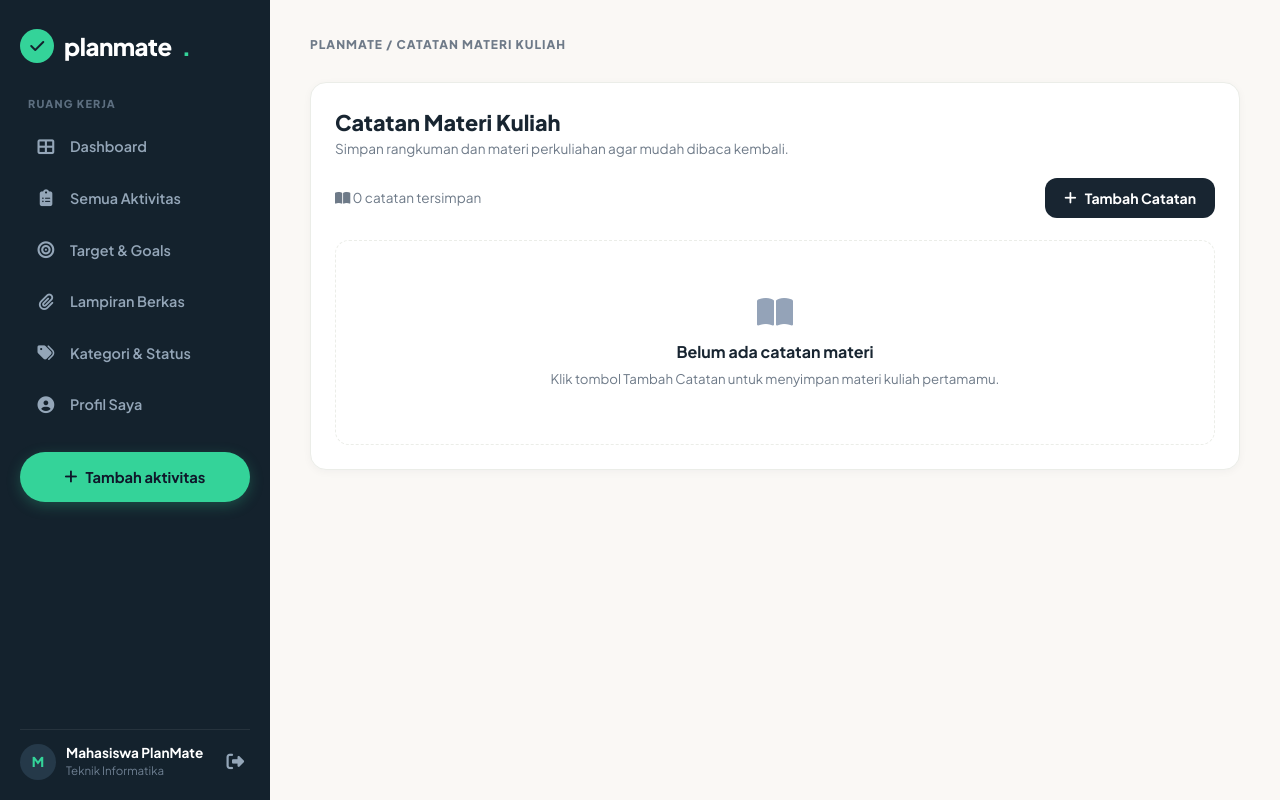
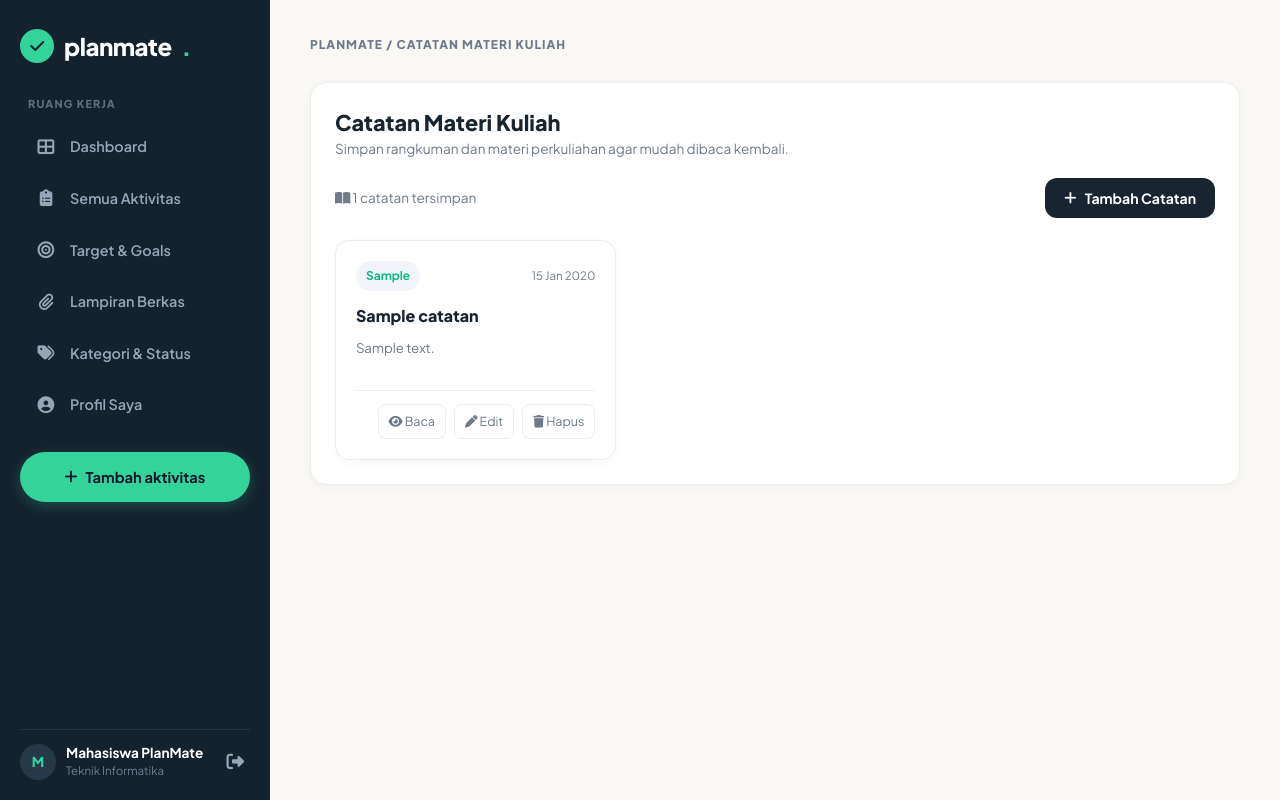
Before and after one commit to fyyndz/planmate, a Laravel app: page /catatan in a window 1280 px wide. Run offline with Laravel 12, Linux system fonts and the light colour scheme; a user stored in the database is signed in; data comes from the database, SQL or seed files in the repository; tables that the repository leaves empty hold one stand-in row (values such as "Sample post"); data that the repository does not hold is empty.

Commit message:
Update fitur catatan materi kuliah

```diff
--- a/PlanMate/resources/views/catatan.blade.php
+++ b/PlanMate/resources/views/catatan.blade.php
@@ -5,7 +5,6 @@
 <meta name="viewport" content="width=device-width, initial-scale=1.0">
 <title>PlanMate - Catatan Materi Kuliah</title>
 <meta name="csrf-token" content="{{ csrf_token() }}">
-
 <link rel="preconnect" href="https://fonts.googleapis.com">
 <link rel="preconnect" href="https://fonts.gstatic.com" crossorigin>
 <link href="https://fonts.googleapis.com/css2?family=Plus+Jakarta+Sans:wght@300;400;500;600;700;800&display=swap" rel="stylesheet">
@@ -13,46 +12,197 @@
 <link rel="stylesheet" href="{{ asset('assets/css/style.css') }}">
 <script src="{{ asset('assets/js/store.js') }}"></script>
 <script>Store.requireAuth();</script>
+<style>
+.notes-toolbar {
+    display: flex;
+    justify-content: space-between;
+    align-items: center;
+    gap: 14px;
+    flex-wrap: wrap;
+    margin-bottom: 22px;
+}
+.notes-grid {
+    display: grid;
+    grid-template-columns: repeat(auto-fill, minmax(260px, 1fr));
+    gap: 18px;
+}
+.note-card {
+    background: #fff;
+    border: 1px solid var(--border-color);
+    border-radius: 14px;
+    padding: 20px;
+    display: flex;
+    flex-direction: column;
+    min-height: 220px;
+    box-shadow: 0 3px 12px rgba(15, 23, 42, .035);
+}
+.note-card-top {
+    display: flex;
+    justify-content: space-between;
+    align-items: center;
+    gap: 10px;
+    margin-bottom: 13px;
+}
+.note-subject {
+    font-size: .75rem;
+    font-weight: 700;
+    color: var(--primary-accent-hover);
+    background: #f1f5f9;
+    padding: 6px 10px;
+    border-radius: 20px;
+}
+.note-date {
+    font-size: .72rem;
+    color: var(--text-muted);
+}
+.note-title {
+    font-size: 1rem;
+    font-weight: 800;
+    color: var(--text-dark);
+    margin: 0 0 9px;
+    overflow-wrap: anywhere;
+}
+.note-preview {
+    font-size: .83rem;
+    line-height: 1.65;
+    color: var(--text-muted);
+    white-space: pre-wrap;
+    overflow-wrap: anywhere;
+    display: -webkit-box;
+    -webkit-line-clamp: 4;
+    -webkit-box-orient: vertical;
+    overflow: hidden;
+    flex: 1;
+}
+.note-actions {
+    display: flex;
+    justify-content: flex-end;
+    gap: 8px;
+    margin-top: 17px;
+    padding-top: 13px;
+    border-top: 1px solid var(--border-color);
+}
+.note-action {
+    border: 1px solid var(--border-color);
+    background: #fff;
+    border-radius: 8px;
+    padding: 7px 10px;
+    cursor: pointer;
+    color: var(--text-muted);
+    font: inherit;
+    font-size: .78rem;
+}
+.note-action:hover {
+    background: #f8fafc;
+    color: var(--text-dark);
+}
+.notes-empty {
+    text-align: center;
+    padding: 55px 20px;
+    color: var(--text-muted);
+    background: #fff;
+    border: 1px dashed var(--border-color);
+    border-radius: 14px;
+    grid-column: 1 / -1;
+}
+.notes-empty i {
+    font-size: 2rem;
+    margin-bottom: 12px;
+    color: #94a3b8;
+}
 
-    <style>
-        .notes-toolbar { display:flex; justify-content:space-between; align-items:center; gap:14px; flex-wrap:wrap; margin-bottom:22px; }
-        .notes-grid { display:grid; grid-template-columns:repeat(auto-fill,minmax(260px,1fr)); gap:18px; }
-        .note-card { background:#fff; border:1px solid var(--border-color); border-radius:14px; padding:20px; display:flex; flex-direction:column; min-height:220px; box-shadow:0 3px 12px rgba(15,23,42,.035); }
-        .note-card-top { display:flex; justify-content:space-between; align-items:center; gap:10px; margin-bottom:13px; }
-        .note-subject { font-size:.75rem; font-weight:700; color:var(--primary-accent-hover); background:#f1f5f9; padding:6px 10px; border-radius:20px; }
-        .note-date { font-size:.72rem; color:var(--text-muted); }
-        .note-title { font-size:1rem; font-weight:800; color:var(--text-dark); margin:0 0 9px; overflow-wrap:anywhere; }
-        .note-preview { font-size:.83rem; line-height:1.65; color:var(--text-muted); white-space:pre-wrap; overflow-wrap:anywhere; display:-webkit-box; -webkit-line-clamp:4; -webkit-box-orient:vertical; overflow:hidden; flex:1; }
-        .note-actions { display:flex; justify-content:flex-end; gap:8px; margin-top:17px; padding-top:13px; border-top:1px solid var(--border-color); }
-        .note-action { border:1px solid var(--border-color); background:#fff; border-radius:8px; padding:7px 10px; cursor:pointer; color:var(--text-muted); font:inherit; font-size:.78rem; }
-        .note-action:hover { background:#f8fafc; color:var(--text-dark); }
-        .notes-empty { text-align:center; padding:55px 20px; color:var(--text-muted); background:#fff; border:1px dashed var(--border-color); border-radius:14px; grid-column:1/-1; }
-        .notes-empty i { font-size:2rem; margin-bottom:12px; color:#94a3b8; }
-        .note-form-group { margin-bottom:15px; }
-        .note-form-group label { display:block; font-size:.82rem; font-weight:700; margin-bottom:7px; color:var(--text-dark); }
-        .note-form-group input, .note-form-group textarea { width:100%; box-sizing:border-box; }
-        .note-form-group textarea { min-height:190px; resize:vertical; }
-        @media(max-width:600px) {
-            .notes-toolbar { align-items:stretch; }
-            .notes-toolbar .btn { width:100%; }
+/* Modal responsif agar tombol Simpan selalu terlihat */
+.pm-modal-overlay {
+    display: none;
+    position: fixed;
+    inset: 0;
+    background: rgba(15, 23, 42, .55);
+    z-index: 9999;
+    align-items: center;
+    justify-content: center;
+    padding: 14px;
+}
+.pm-modal-card {
+    background: #fff;
+    border-radius: 16px;
+    width: 100%;
+    max-width: 540px;
+    max-height: 90vh;
+    display: flex;
+    flex-direction: column;
+    overflow: hidden;
+}
+.pm-modal-card form {
+    display: flex;
+    flex-direction: column;
+    overflow: hidden;
+    flex: 1;
+}
+.pm-modal-header {
+    padding: 16px 20px;
+    border-bottom: 1px solid var(--border-color);
+    display: flex;
+    justify-content: space-between;
+    align-items: flex-start;
+    flex-shrink: 0;
+}
+.pm-modal-body {
+    padding: 18px 20px;
+    overflow-y: auto;
+    flex: 1;
+}
+.pm-modal-footer {
+    padding: 12px 20px;
+    border-top: 1px solid var(--border-color);
+    background: #f8fafc;
+    display: flex;
+    justify-content: flex-end;
+    gap: 10px;
+    flex-shrink: 0;
+}
+.note-form-group {
+    margin-bottom: 14px;
+}
+.note-form-group label {
+    display: block;
+    font-size: .82rem;
+    font-weight: 700;
+    margin-bottom: 6px;
+    color: var(--text-dark);
+}
+.note-form-group input,
+.note-form-group textarea {
+    width: 100%;
+    box-sizing: border-box;
+}
+.note-form-group textarea {
+    min-height: 130px;
+    resize: vertical;
+}
+
+@media (max-width: 600px) {
+    .notes-toolbar {
+        align-items: stretch;
+    }
+    .notes-toolbar .btn,
+    .pm-modal-footer .btn {
+        width: 100%;
+        justify-content: center;
+    }
+    .pm-modal-footer {
+        flex-direction: column-reverse;
+    }
 }
 </style>
 </head>
-
 <body>
-
 <div class="app-shell">
-
     @include('partials.sidebar')
-
     <main class="app-main-workspace">
-
         <div class="top-header">
             <div class="breadcrumb-label">PLANMATE / Catatan Materi Kuliah</div>
         </div>
-
         <div class="card-section">
-
             <div class="card-header-flex">
                 <div>
                     <h2 style="font-size:1.35rem;font-weight:800;color:var(--text-dark);">Catatan Materi Kuliah</h2>
@@ -61,30 +211,23 @@
                     </p>
                 </div>
             </div>
-
             <div class="notes-toolbar">
                 <div style="font-size:.85rem;color:var(--text-muted);">
                     <i class="fas fa-book-open"></i>
                     <span id="note-count">0 catatan tersimpan</span>
                 </div>
-
                 <button type="button" class="btn btn-primary" onclick="openNoteModal()">
                     <i class="fas fa-plus"></i> Tambah Catatan
                 </button>
             </div>
-
             <div id="notes-grid" class="notes-grid"></div>
-
         </div>
-
     </main>
 </div>
 
-
 <!-- MODAL TAMBAH DAN EDIT CATATAN -->
 <div id="noteModal" class="pm-modal-overlay">
-    <div class="pm-modal-card pm-modal-md" role="dialog" aria-modal="true" aria-labelledby="noteModalTitle">
-
+    <div class="pm-modal-card" role="dialog" aria-modal="true" aria-labelledby="noteModalTitle">
         <div class="pm-modal-header">
             <div class="pm-modal-title-group">
                 <h3 class="pm-modal-title" id="noteModalTitle">
@@ -95,49 +238,39 @@
             </div>
             <button type="button" onclick="closeNoteModal()" class="pm-modal-close">&times;</button>
         </div>
-
         <form id="noteForm">
             <div class="pm-modal-body">
-
                 <input type="hidden" id="noteId">
-
                 <div class="note-form-group">
                     <label for="noteSubject">Mata Kuliah *</label>
                     <input type="text" id="noteSubject" class="pm-input" required maxlength="100" placeholder="Contoh: Basis Data">
                 </div>
-
                 <div class="note-form-group">
                     <label for="noteTitle">Judul Materi *</label>
                     <input type="text" id="noteTitle" class="pm-input" required maxlength="150" placeholder="Contoh: Normalisasi Basis Data">
                 </div>
-
                 <div class="note-form-group">
                     <label for="noteDate">Tanggal Catatan</label>
                     <input type="date" id="noteDate" class="pm-input">
                 </div>
-
                 <div class="note-form-group" style="margin-bottom:0;">
                     <label for="noteContent">Isi Catatan *</label>
-                    <textarea id="noteContent" class="pm-textarea" required
-                        placeholder="Tuliskan rangkuman, poin penting, rumus, atau penjelasan materi di sini..."></textarea>
+                    <textarea id="noteContent" class="pm-textarea" required placeholder="Tuliskan rangkuman, poin penting, rumus, atau penjelasan materi di sini..."></textarea>
                 </div>
-
             </div>
-
             <div class="pm-modal-footer">
                 <button type="button" onclick="closeNoteModal()" class="btn btn-secondary">Batal</button>
-                <button type="submit" class="btn btn-primary"><i class="fas fa-save"></i> Simpan Catatan</button>
+                <button type="submit" id="btnSaveNote" class="btn btn-primary">
+                    <i class="fas fa-save"></i> Simpan Catatan
+                </button>
             </div>
         </form>
-
     </div>
 </div>
 
-
 <!-- MODAL MEMBACA CATATAN -->
 <div id="readNoteModal" class="pm-modal-overlay">
-    <div class="pm-modal-card pm-modal-md" role="dialog" aria-modal="true">
-
+    <div class="pm-modal-card" role="dialog" aria-modal="true">
         <div class="pm-modal-header">
             <div class="pm-modal-title-group">
                 <h3 class="pm-modal-title" id="readNoteTitle">Detail Catatan</h3>
@@ -145,29 +278,20 @@
             </div>
             <button type="button" onclick="closeReadModal()" class="pm-modal-close">&times;</button>
         </div>
-
         <div class="pm-modal-body">
-            <div id="readNoteContent"
-                style="white-space:pre-wrap;line-height:1.8;font-size:.9rem;color:var(--text-dark);overflow-wrap:anywhere;"></div>
+            <div id="readNoteContent" style="white-space:pre-wrap;line-height:1.8;font-size:.9rem;color:var(--text-dark);overflow-wrap:anywhere;"></div>
         </div>
-
         <div class="pm-modal-footer">
             <button type="button" onclick="closeReadModal()" class="btn btn-secondary">Tutup</button>
         </div>
-
     </div>
 </div>
 
-
 <script>
-
 const CSRF = document.querySelector('meta[name="csrf-token"]').content;
-
 let currentNotes = [];
 
-
 async function api(url, method = 'GET', body = null) {
-
     const res = await fetch(url, {
         method,
         headers: {
@@ -177,7 +301,6 @@ async function api(url, method = 'GET', body = null) {
         },
         body: body ? JSON.stringify(body) : null
     });
-
     if (!res.ok) {
         let msg = 'Terjadi kesalahan, coba lagi.';
         try {
@@ -186,10 +309,8 @@ async function api(url, method = 'GET', body = null) {
         } catch (e) {}
         throw new Error(msg);
     }
-
     return res.json();
 }
-
 
 function escapeNoteHtml(value) {
     return String(value ?? '')
@@ -200,17 +321,21 @@ function escapeNoteHtml(value) {
         .replace(/'/g, '&#039;');
 }
 
+function formatNoteDate(date) {
+    if (!date) return 'Tanpa tanggal';
+    const parsed = new Date(date + 'T00:00:00');
+    return Number.isNaN(parsed.getTime())
+        ? date
+        : parsed.toLocaleDateString('id-ID', { day: 'numeric', month: 'short', year: 'numeric' });
+}
 
 async function loadNotes() {
-
     const user = Store.getCurrentUser();
-
     if (user) {
         const name = user.name || user.username || 'Mahasiswa';
         const nameEl = document.getElementById('sidebar-user-name');
         const roleEl = document.getElementById('sidebar-user-role');
         const avatarEl = document.getElementById('sidebar-avatar');
-
         if (nameEl) nameEl.textContent = name;
         if (roleEl) roleEl.textContent = user.jurusan || 'Mahasiswa';
         if (avatarEl) avatarEl.textContent = name.charAt(0).toUpperCase();
@@ -222,15 +347,11 @@ async function loadNotes() {
         currentNotes = [];
         alert(error.message);
     }
-
     renderNotes();
 }
 
-
 function renderNotes() {
-
     const grid = document.getElementById('notes-grid');
-
     document.getElementById('note-count').textContent = `${currentNotes.length} catatan tersimpan`;
 
     if (!currentNotes.length) {
@@ -246,16 +367,12 @@ function renderNotes() {
 
     grid.innerHTML = currentNotes.map(note => `
         <article class="note-card">
-
             <div class="note-card-top">
                 <span class="note-subject">${escapeNoteHtml(note.subject)}</span>
                 <span class="note-date">${escapeNoteHtml(formatNoteDate(note.date))}</span>
             </div>
-
             <h3 class="note-title">${escapeNoteHtml(note.title)}</h3>
-
             <div class="note-preview">${escapeNoteHtml(note.content)}</div>
-
             <div class="note-actions">
                 <button type="button" class="note-action" onclick="readNote(${Number(note.id)})">
                     <i class="fas fa-eye"></i> Baca
@@ -267,75 +384,47 @@ function renderNotes() {
                     <i class="fas fa-trash"></i> Hapus
                 </button>
             </div>
-
         </article>
     `).join('');
 }
 
-
-function formatNoteDate(date) {
-
-    if (!date) return 'Tanpa tanggal';
-
-    const parsed = new Date(date + 'T00:00:00');
-
-    return Number.isNaN(parsed.getTime())
-        ? date
-        : parsed.toLocaleDateString('id-ID', { day: 'numeric', month: 'short', year: 'numeric' });
-}
-
-
 function openNoteModal(note = null) {
-
     document.getElementById('noteForm').reset();
-
     document.getElementById('noteId').value = note ? note.id : '';
     document.getElementById('noteSubject').value = note ? note.subject : '';
     document.getElementById('noteTitle').value = note ? note.title : '';
     document.getElementById('noteDate').value = note ? (note.date || '') : new Date().toISOString().slice(0, 10);
     document.getElementById('noteContent').value = note ? note.content : '';
-
     document.getElementById('noteModalTitle').innerHTML = note
-        ? '<i class="fas fa-edit"></i> Edit Catatan Materi'
-        : '<i class="fas fa-book"></i> Tambah Catatan Materi';
-
+        ? '<i class="fas fa-edit" style="color:var(--primary-accent-hover);"></i> Edit Catatan Materi'
+        : '<i class="fas fa-book" style="color:var(--primary-accent-hover);"></i> Tambah Catatan Materi';
     document.getElementById('noteModal').style.display = 'flex';
 }
-
 
 function closeNoteModal() {
     document.getElementById('noteModal').style.display = 'none';
 }
-
 
 function editNote(id) {
     const note = currentNotes.find(item => Number(item.id) === Number(id));
     if (note) openNoteModal(note);
 }
 
-
 function readNote(id) {
-
     const note = currentNotes.find(item => Number(item.id) === Number(id));
     if (!note) return;
-
     document.getElementById('readNoteTitle').textContent = note.title;
     document.getElementById('readNoteMeta').textContent = `${note.subject} • ${formatNoteDate(note.date)}`;
     document.getElementById('readNoteContent').textContent = note.content;
-
     document.getElementById('readNoteModal').style.display = 'flex';
 }
-
 
 function closeReadModal() {
     document.getElementById('readNoteModal').style.display = 'none';
 }
 
-
 async function deleteNote(id) {
-
     if (!confirm('Yakin ingin menghapus catatan ini?')) return;
-
     try {
         await api('/catatan/' + id, 'DELETE');
         await loadNotes();
@@ -344,41 +433,35 @@ async function deleteNote(id) {
     }
 }
 
-
 document.getElementById('noteForm').addEventListener('submit', async function (event) {
-
     event.preventDefault();
-
+    const btn = document.getElementById('btnSaveNote');
     const id = document.getElementById('noteId').value;
-
     const payload = {
         subject: document.getElementById('noteSubject').value.trim(),
-        title:   document.getElementById('noteTitle').value.trim(),
-        date:    document.getElementById('noteDate').value || null,
+        title: document.getElementById('noteTitle').value.trim(),
+        date: document.getElementById('noteDate').value || null,
         content: document.getElementById('noteContent').value.trim()
     };
-
     if (!payload.subject || !payload.title || !payload.content) return;
 
+    btn.disabled = true;
     try {
         if (id) {
             await api('/catatan/' + id, 'PUT', payload);
         } else {
             await api('/catatan', 'POST', payload);
         }
-
         closeNoteModal();
         await loadNotes();
-
     } catch (error) {
         alert(error.message);
+    } finally {
+        btn.disabled = false;
     }
 });
 
-
 document.addEventListener('DOMContentLoaded', loadNotes);
-
 </script>
-
 </body>
 </html>
--- a/PlanMate/routes/web.php
+++ b/PlanMate/routes/web.php
@@ -1,4 +1,3 @@
-
 <?php
 
 use App\Http\Controllers\AktivitasController;
```
Also changed, not shown: PlanMate/app/Http/Controllers/CatatanController.php (added, +67 -0 lines), PlanMate/database/migrations/2026_11_20_144645_create_catatans_table.php (added). Lines whose indentation alone changed are shown as unchanged.
